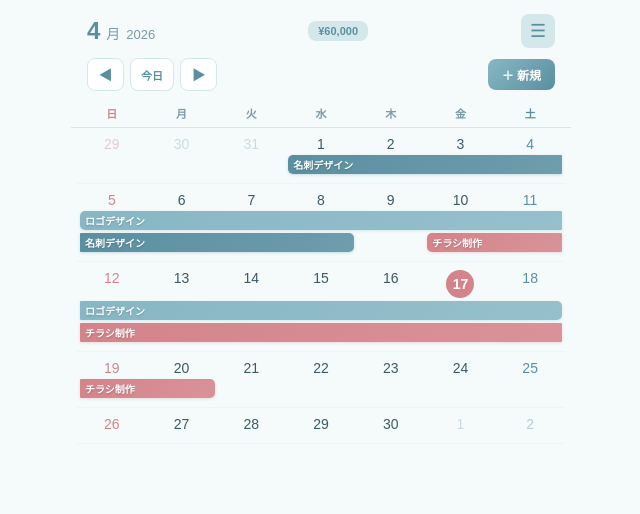
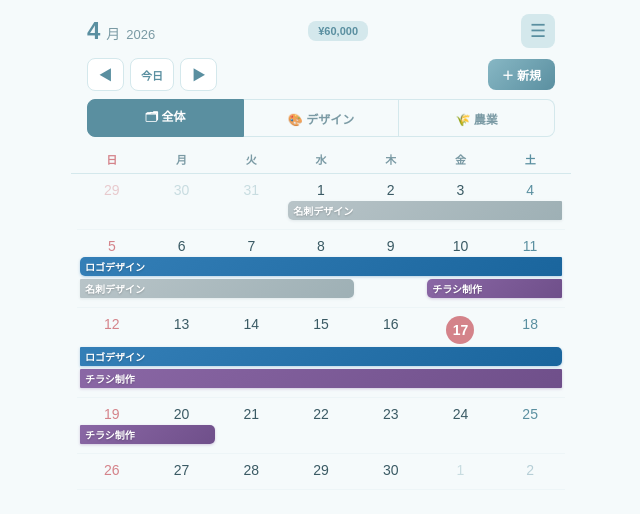
Before and after one commit to edaworksnet/anken_schedule, a plain HTML site: page index.html in a window 1280 px wide. Shown: the whole page, without its empty margins (319-959 px from the left). Drawn offline with Linux system fonts and the light colour scheme.

Commit message:
Update index.html

```diff
--- a/index.html
+++ b/index.html
@@ -1,4 +1,3 @@
-
 <!DOCTYPE html>
 <html lang="ja">
 <head>
@@ -240,6 +239,22 @@ input, textarea { font-family: inherit; }
   margin-top: 4px;
 }
 input[type="file"].hidden-input { display: none; }
+
+/* Category tabs */
+.cat-tabs {
+  display: flex; gap: 0; padding: 0 16px 8px;
+}
+.cat-tab {
+  flex: 1; padding: 7px 0; font-size: 12px; font-weight: 700;
+  border: 1.5px solid var(--c-border); background: transparent;
+  color: var(--c-text2); cursor: pointer; transition: all 0.15s;
+}
+.cat-tab:first-child { border-radius: 8px 0 0 8px; }
+.cat-tab:last-child  { border-radius: 0 8px 8px 0; }
+.cat-tab:not(:first-child) { border-left: none; }
+.cat-tab.active-all    { background: var(--c-deep);  border-color: var(--c-deep);  color: #fff; }
+.cat-tab.active-design { background: #8a67a5; border-color: #8a67a5; color: #fff; }
+.cat-tab.active-farm   { background: #78b795; border-color: #78b795; color: #fff; }
 </style>
 </head>
 <body>
@@ -252,11 +267,23 @@ const STATUS = {
   active:  { label:"進行中", color:"#5a8fa0", bg:"#d4e8ec" },
   done:    { label:"完了",   color:"#6ab08a", bg:"#e0f2e8" },
 };
-const BAR_COLORS = [
-  "#87b7c4","#d4838a","#5a8fa0","#aed4da",
-  "#c49087","#6ab08a","#b087c4","#87c4a0",
-  "#c4b087","#8a87c4",
-];
+const CATEGORY = {
+  design:    { label:"デザイン", icon:"🎨" },
+  farm:      { label:"農業",     icon:"🌾" },
+};
+// 6色マトリクス: [カテゴリ][ステータス]
+const BAR_COLOR_MAP = {
+  design: {
+    waiting: { main:"#8a67a5", sub:"#6f4f8a" },  // デザイン着手前
+    active:  { main:"#347fb7", sub:"#1a659d" },  // デザイン進行中
+    done:    { main:"#b8c4c8", sub:"#9eb0b5" },  // デザイン完了（共通グレー）
+  },
+  farm: {
+    waiting: { main:"#cb8f6e", sub:"#b37455" },  // 農業着手前
+    active:  { main:"#79ac69", sub:"#5e9250" },  // 農業進行中
+    done:    { main:"#b8c4c8", sub:"#9eb0b5" },  // 農業完了（共通グレー）
+  },
+};
 const DOW = ["日","月","火","水","木","金","土"];
 const LS_KEY = "gantt_projects_v1";
 
@@ -267,9 +294,9 @@ function sameDay(a,b){ return a.getFullYear()===b.getFullYear()&&a.getMonth()===
 function loadProjects(){
   try{ const d=JSON.parse(localStorage.getItem(LS_KEY)); if(Array.isArray(d)&&d.length) return d; } catch(e){}
   return [
-    {id:"1",name:"ロゴデザイン",client:"山田商店",start:"2026-04-05",end:"2026-04-18",amount:30000,status:"active",notes:""},
-    {id:"2",name:"チラシ制作",client:"カフェひだまり",start:"2026-04-10",end:"2026-04-20",amount:20000,status:"waiting",notes:""},
-    {id:"3",name:"名刺デザイン",client:"佐藤工務店",start:"2026-04-01",end:"2026-04-08",amount:10000,status:"done",notes:"納品済み"},
+    {id:"1",name:"ロゴデザイン",client:"山田商店",start:"2026-04-05",end:"2026-04-18",amount:30000,status:"active",category:"design",notes:""},
+    {id:"2",name:"チラシ制作",client:"カフェひだまり",start:"2026-04-10",end:"2026-04-20",amount:20000,status:"waiting",category:"design",notes:""},
+    {id:"3",name:"名刺デザイン",client:"佐藤工務店",start:"2026-04-01",end:"2026-04-08",amount:10000,status:"done",category:"design",notes:"納品済み"},
   ];
 }
 function saveProjects(p){ localStorage.setItem(LS_KEY,JSON.stringify(p)); }
@@ -283,6 +310,7 @@ let state = {
   editing: null,
   confirmDeleteId: null,
   showMenu: false,
+  categoryFilter: "all",
 };
 
 function getWeeks(y,m){
@@ -323,11 +351,13 @@ function getBars(week, projects){
 }
 
 function render(){
-  const {year,month,projects,selectedId,showForm,editing,confirmDeleteId}=state;
+  const {year,month,projects,selectedId,showForm,editing,confirmDeleteId,categoryFilter}=state;
   const today=new Date();
   const weeks=getWeeks(year,month);
-  const sel=projects.find(p=>p.id===selectedId)||null;
-  const mTotal=projects.filter(p=>{
+  // カテゴリフィルター適用
+  const filteredProjects = categoryFilter==="all" ? projects : projects.filter(p=>(p.category||"design")===categoryFilter);
+  const sel=filteredProjects.find(p=>p.id===selectedId)||null;
+  const mTotal=filteredProjects.filter(p=>{
     const ps=fromDS(p.start),pe=fromDS(p.end);
     return ps<=new Date(year,month+1,0)&&pe>=new Date(year,month,1);
   }).reduce((s,p)=>s+(p.amount||0),0);
@@ -346,11 +376,16 @@ function render(){
     </div>
     <button class="btn-new" onclick="openNew()">＋ 新規</button>
   </div>
+  <div class="cat-tabs">
+    <button class="cat-tab${categoryFilter==="all"?" active-all":""}" onclick="setCatFilter('all')">🗂 全体</button>
+    <button class="cat-tab${categoryFilter==="design"?" active-design":""}" onclick="setCatFilter('design')">🎨 デザイン</button>
+    <button class="cat-tab${categoryFilter==="farm"?" active-farm":""}" onclick="setCatFilter('farm')">🌾 農業</button>
+  </div>
   <div class="dow-row">${DOW.map((d,i)=>`<div class="dow-cell${i===0?' sun':''}${i===6?' sat':''}">${d}</div>`).join("")}</div>
   <div class="cal-body" style="padding-bottom:${sel&&!showForm?'260px':'20px'}">`;
 
   weeks.forEach((week,wi)=>{
-    const {bars,rc}=getBars(week,projects);
+    const {bars,rc}=getBars(week,filteredProjects);
     h+=`<div class="week-row"><div class="date-row">`;
     week.forEach((day,di)=>{
       const inM=day.getMonth()===month;
@@ -367,10 +402,13 @@ function render(){
       const left=`calc(${(b.sc/7)*100}% + 2px)`;
       const width=`calc(${(b.span/7)*100}% - 4px)`;
       const top=b.row*22;
-      const col=BAR_COLORS[b.pi%BAR_COLORS.length];
+      const cat=b.p.category||"design";
+      const stKey=b.p.status||"waiting";
+      const colSet=(BAR_COLOR_MAP[cat]||BAR_COLOR_MAP.design)[stKey]||(BAR_COLOR_MAP.design.waiting);
+      const col=colSet.main, col2=colSet.sub;
       const rad=b.isS&&b.isE?"5px":b.isS?"5px 1px 1px 5px":b.isE?"1px 5px 5px 1px":"1px";
       const selCls=b.p.id===selectedId?"selected":"";
-      h+=`<div class="bar ${selCls}" onclick="selectP('${b.p.id}')" style="left:${left};width:${width};top:${top}px;background:linear-gradient(135deg,${col},${col}dd);border-radius:${rad};box-shadow:0 1px 3px ${col}44"><span>${b.p.name}</span></div>`;
+      h+=`<div class="bar ${selCls}" onclick="selectP('${b.p.id}')" style="left:${left};width:${width};top:${top}px;background:linear-gradient(135deg,${col},${col2});border-radius:${rad};box-shadow:0 1px 3px ${col}55"><span>${b.p.name}</span></div>`;
     });
     h+=`</div></div>`;
   });
@@ -392,6 +430,7 @@ function render(){
       <div class="chips">
         <span class="chip"><span class="label">期間: </span><span class="val">${sel.start} 〜 ${sel.end}</span></span>
         <span class="chip"><span class="label">金額: </span><span class="val">¥${(sel.amount||0).toLocaleString()}</span></span>
+        <span class="chip"><span class="val">${(CATEGORY[sel.category||"design"]||CATEGORY.design).icon} ${(CATEGORY[sel.category||"design"]||CATEGORY.design).label}</span></span>
         <span class="status-badge" style="background:${st.bg};color:${st.color}">${st.label}</span>
       </div>
       <div class="status-btns">
@@ -415,6 +454,16 @@ function render(){
           <div class="field"><div class="field-label">終了日</div><input type="date" class="field-input" value="${editing.end}" oninput="editField('end',this.value)"></div>
         </div>
         <div class="field"><div class="field-label">金額 (¥)</div><input type="number" class="field-input" value="${editing.amount}" oninput="editField('amount',Number(this.value))"></div>
+        <div class="field-label" style="margin-bottom:4px">カテゴリ</div>
+        <div class="form-status-btns" style="margin-bottom:10px">
+          ${Object.entries(CATEGORY).map(([k,v])=>{
+            const catKey=editing.category||"design";
+            const isActive=catKey===k;
+            const catColors={design:"#e6c84a",farm:"#4aad72"};
+            const cc=catColors[k]||"#87b7c4";
+            return `<button class="form-status-btn${isActive?' active':''}" style="${isActive?'color:'+cc+';border-color:'+cc:''}" onclick="editField('category','${k}');render()">${v.icon} ${v.label}</button>`;
+          }).join("")}
+        </div>
         <div class="field-label" style="margin-bottom:4px">ステータス</div>
         <div class="form-status-btns">
           ${Object.entries(STATUS).map(([k,v])=>`<button class="form-status-btn${editing.status===k?' active':''}" style="${editing.status===k?'color:'+v.color+';border-color:'+v.color:''}" onclick="editField('status','${k}');render()">${v.label}</button>`).join("")}
@@ -473,6 +522,7 @@ function render(){
 function prevM(){ if(state.month===0){state.year--;state.month=11;}else state.month--; render(); }
 function nextM(){ if(state.month===11){state.year++;state.month=0;}else state.month++; render(); }
 function goToday(){ const t=new Date(); state.year=t.getFullYear(); state.month=t.getMonth(); render(); }
+function setCatFilter(f){ state.categoryFilter=f; state.selectedId=null; render(); }
 
 function selectP(id){ state.selectedId=state.selectedId===id?null:id; render(); }
 function setStatus(s){ const p=state.projects.find(x=>x.id===state.selectedId); if(p){p.status=s; saveProjects(state.projects); render();} }
@@ -481,7 +531,7 @@ function setNotes(v){ const p=state.projects.find(x=>x.id===state.selectedId); i
 function openNew(){
   const t=new Date(); const s=new Date(state.year,state.month,Math.min(t.getDate(),28));
   const e=new Date(s); e.setDate(e.getDate()+7);
-  state.editing={id:"",name:"",client:"",start:toDS(s),end:toDS(e),amount:0,status:"waiting",notes:""};
+  state.editing={id:"",name:"",client:"",start:toDS(s),end:toDS(e),amount:0,status:"waiting",category:"design",notes:""};
   state.showForm=true; render();
 }
 function openEdit(id){ const p=state.projects.find(x=>x.id===id); if(p){state.editing={...p}; state.showForm=true; render();} }
@@ -554,11 +604,13 @@ function handleImport(e){
 }
 
 function exportCSV(){
-  const header=["案件名","クライアント","開始日","終了日","金額","ステータス","メモ"];
+  const header=["案件名","クライアント","カテゴリ","開始日","終了日","金額","ステータス","メモ"];
   const statusLabel={waiting:"着手前",active:"進行中",done:"完了"};
+  const catLabel={design:"デザイン",farm:"農業"};
   const rows=state.projects.map(p=>[
     csvEscape(p.name),
     csvEscape(p.client||""),
+    catLabel[p.category||"design"]||p.category||"デザイン",
     p.start,
     p.end,
     p.amount||0,
```
